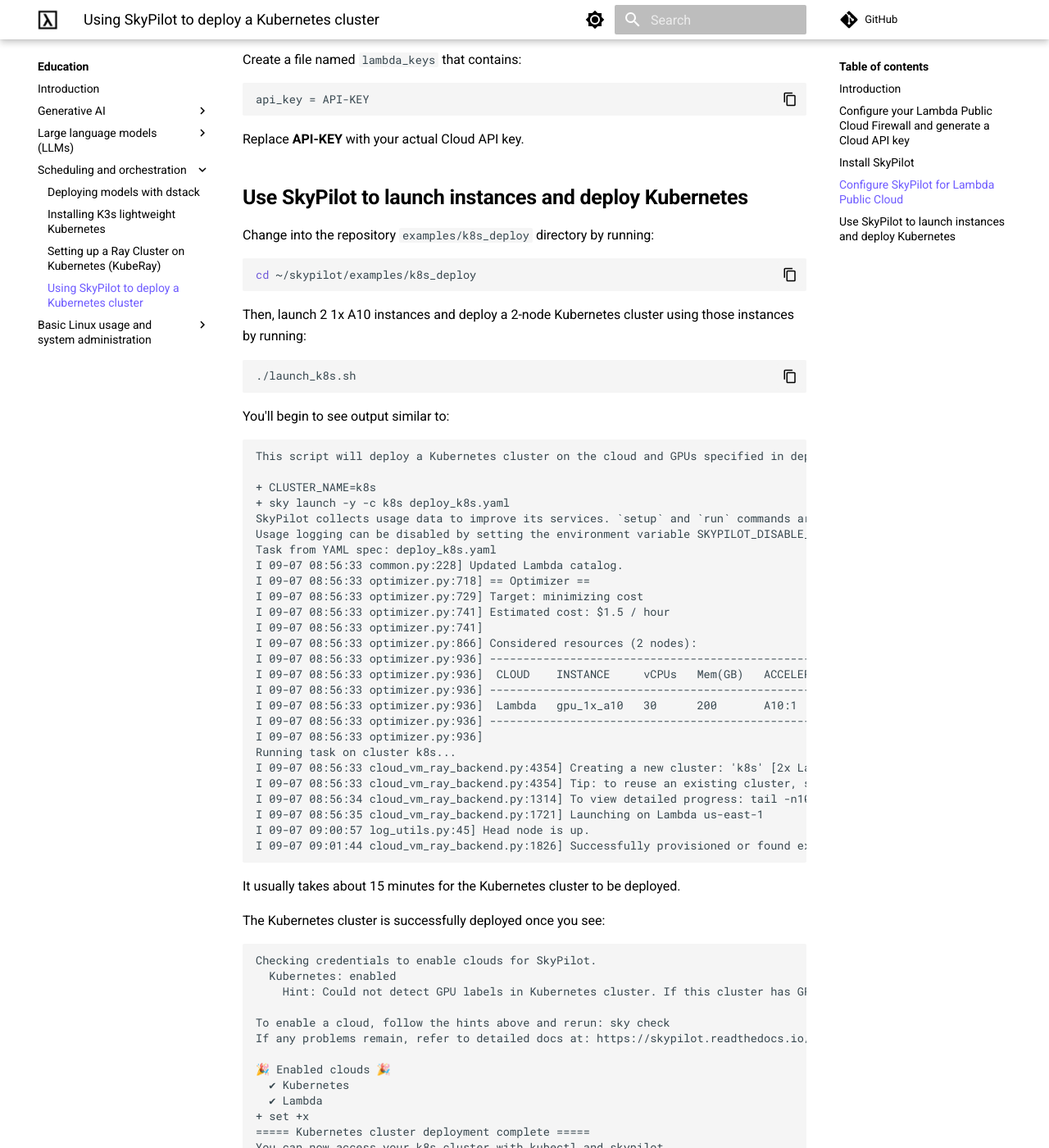
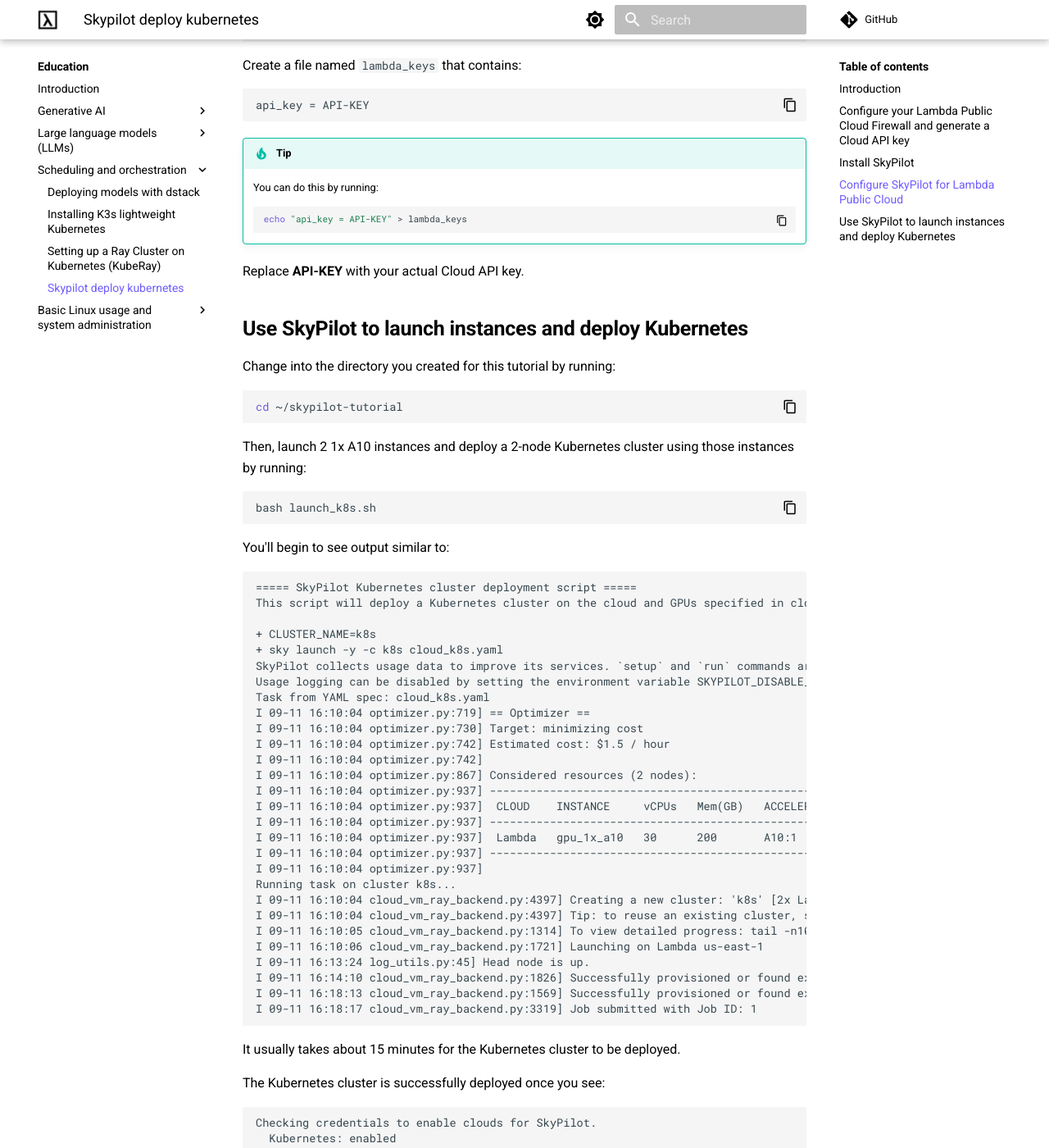
Before and after one commit to cbrownstein-lambda/lambda-docs-mkdocs, an MkDocs documentation site: the page built from docs/education/scheduling-and-orchestration/skypilot-deploy-kubernetes.md, in a window 1280 px wide and 1400 px high, scrolled down 2940 px. Shown: the whole window at 82% size. Built offline with MkDocs 1.6.1 and Material for MkDocs 9.7.7, drawn with Linux system fonts in a browser that asks for light colours; a script that is not in the unit is left out; comment, search, counter and statistics services are not loaded; some of the changed text lies outside the part shown.

Commit message:
Work on tutorial

````diff
--- a/docs/education/scheduling-and-orchestration/skypilot-deploy-kubernetes.md
+++ b/docs/education/scheduling-and-orchestration/skypilot-deploy-kubernetes.md
@@ -5,6 +5,11 @@
   - api
   - kubernetes
 ---
+
+!!! note
+
+    [**Apply for Cloud Credits and experiment with this tutorial—for
+    free!**](https://lambdalabs.com/skypilot-tutorial-cloud-credits)
 
 # Using SkyPilot to deploy a Kubernetes cluster
 
@@ -32,8 +37,8 @@
 
 !!! note
 
-    [You're billed for all of the time the instances are
-    running.](https://docs.lambdalabs.com/on-demand-cloud/billing#how-are-on-demand-instances-billed)
+    [**You're billed for all of the time the instances are
+    running.**](https://docs.lambdalabs.com/on-demand-cloud/billing#how-are-on-demand-instances-billed)
 
 All of the instructions in this tutorial should be followed on your computer.
 
@@ -73,46 +77,41 @@
 
 ## Install SkyPilot
 
+Create a directory for this tutorial and change into the directory by running:
+
+```bash
+mkdir ~/skypilot-tutorial && cd ~/skypilot-tutorial
+```
+
 Create and activate a Python virtual environment for this tutorial by running:
 
 ```bash
-python3 -m venv ~/skypilot-tutorial && source ~/skypilot-tutorial/bin/activate
+python3 -m venv ~/skypilot-tutorial/.venv && source ~/skypilot-tutorial/.venv/bin/activate
 ```
 
-Run the following commands to:
-
-- Clone the [SkyPilot GitHub repository
-  :octicons-link-external-16:](https://github.com/skypilot-org/skypilot){target="_blank"}
-  to your home directory.
-- Change into the repository directory.
-- Check out the `lambda_k8s` branch.
-
-<!-- TODO: Remove the check-out step once skypilot-org/skypilot#3929 is merged -->
-```bash
-git clone https://github.com/skypilot-org/skypilot.git ~/skypilot && \
-cd ~/skypilot && \
-git checkout lambda_k8s
-```
-
-Install SkyPilot in your virtual environment by running:
+Then, install SkyPilot in your virtual environment by running:
 
 ```bash
-pip3 install -e ".[lambda,kubernetes]"
+pip3 install "skypilot-nightly[lambda,kubernetes]"
 ```
 
 ## Configure SkyPilot for Lambda Public Cloud
 
-Change into the SkyPilot repository `examples/k8s_deploy` directory by running:
+Download the SkyPilot example [`cloud_k8s.yaml`
+:octicons-link-external-16:](https://github.com/skypilot-org/skypilot/blob/master/examples/k8s_cloud_deploy/cloud_k8s.yaml){target="_blank"}
+and [`launch_k8s.sh`
+:octicons-link-external-16:](https://github.com/skypilot-org/skypilot/blob/master/examples/k8s_cloud_deploy/launch_k8s.sh){target="_blank"}
+files by running:
 
 ```bash
-cd ~/skypilot/examples/k8s_deploy
+curl -LO https://raw.githubusercontent.com/skypilot-org/skypilot/master/examples/k8s_cloud_deploy/cloud_k8s.yaml && \
+curl -LO https://raw.githubusercontent.com/skypilot-org/skypilot/master/examples/k8s_cloud_deploy/launch_k8s.sh
 ```
 
-Edit the `deploy_k8s.yaml` file.
+Edit the `cloud_k8s.yaml` file.
 
-At the top of the file, under `cloud: lambda`, add `accelerators: A10:1`.
-
-For `SKY_K3S_TOKEN`, replace **mytoken** with a strong passphrase.
+At the top of the file, for`SKY_K3S_TOKEN`, replace **mytoken** with a strong
+passphrase.
 
 !!! warning
 
@@ -145,6 +144,11 @@
   SKY_K3S_TOKEN: zPUlZGe4HRcy+Om04RvGmQ== # Can be any string, used to join worker nodes to the cluster
 ```
 
+!!! note
+
+    You can set `accelerators` to a different instance type, for example,
+    `A100:8` for an 8x A100 instance or `H100:8` for an 8x H100 instance.
+
 Create a directory in your home directory named `.lambda_cloud` and change into
 that directory by running:
 
@@ -158,52 +162,62 @@
 api_key = API-KEY
 ```
 
+!!! tip
+
+    You can do this by running:
+
+    ```bash
+    echo "api_key = API-KEY" > lambda_keys
+    ```
+
 Replace **API-KEY** with your actual Cloud API key.
 
 ## Use SkyPilot to launch instances and deploy Kubernetes
 
-Change into the repository `examples/k8s_deploy` directory by running:
+Change into the directory you created for this tutorial by running:
 
 ```bash
-cd ~/skypilot/examples/k8s_deploy
+cd ~/skypilot-tutorial
 ```
 
 Then, launch 2 1x A10 instances and deploy a 2-node Kubernetes cluster using
 those instances by running:
 
 ```bash
-./launch_k8s.sh
+bash launch_k8s.sh
 ```
 
 You'll begin to see output similar to:
 
 ```{.text .no-copy}
-This script will deploy a Kubernetes cluster on the cloud and GPUs specified in deploy_k8s.yaml.
+===== SkyPilot Kubernetes cluster deployment script =====
+This script will deploy a Kubernetes cluster on the cloud and GPUs specified in cloud_k8s.yaml.
 
 + CLUSTER_NAME=k8s
-+ sky launch -y -c k8s deploy_k8s.yaml
++ sky launch -y -c k8s cloud_k8s.yaml
 SkyPilot collects usage data to improve its services. `setup` and `run` commands are not collected to ensure privacy.
 Usage logging can be disabled by setting the environment variable SKYPILOT_DISABLE_USAGE_COLLECTION=1.
-Task from YAML spec: deploy_k8s.yaml
-I 09-07 08:56:33 common.py:228] Updated Lambda catalog.
-I 09-07 08:56:33 optimizer.py:718] == Optimizer ==
-I 09-07 08:56:33 optimizer.py:729] Target: minimizing cost
-I 09-07 08:56:33 optimizer.py:741] Estimated cost: $1.5 / hour
-I 09-07 08:56:33 optimizer.py:741]
-I 09-07 08:56:33 optimizer.py:866] Considered resources (2 nodes):
-I 09-07 08:56:33 optimizer.py:936] ------------------------------------------------------------------------------------------
-I 09-07 08:56:33 optimizer.py:936]  CLOUD    INSTANCE     vCPUs   Mem(GB)   ACCELERATORS   REGION/ZONE   COST ($)   CHOSEN
-I 09-07 08:56:33 optimizer.py:936] ------------------------------------------------------------------------------------------
-I 09-07 08:56:33 optimizer.py:936]  Lambda   gpu_1x_a10   30      200       A10:1          us-east-1     1.50          ✔
-I 09-07 08:56:33 optimizer.py:936] ------------------------------------------------------------------------------------------
-I 09-07 08:56:33 optimizer.py:936]
+Task from YAML spec: cloud_k8s.yaml
+I 09-11 16:10:04 optimizer.py:719] == Optimizer ==
+I 09-11 16:10:04 optimizer.py:730] Target: minimizing cost
+I 09-11 16:10:04 optimizer.py:742] Estimated cost: $1.5 / hour
+I 09-11 16:10:04 optimizer.py:742]
+I 09-11 16:10:04 optimizer.py:867] Considered resources (2 nodes):
+I 09-11 16:10:04 optimizer.py:937] ------------------------------------------------------------------------------------------
+I 09-11 16:10:04 optimizer.py:937]  CLOUD    INSTANCE     vCPUs   Mem(GB)   ACCELERATORS   REGION/ZONE   COST ($)   CHOSEN
+I 09-11 16:10:04 optimizer.py:937] ------------------------------------------------------------------------------------------
+I 09-11 16:10:04 optimizer.py:937]  Lambda   gpu_1x_a10   30      200       A10:1          us-east-1     1.50          ✔
+I 09-11 16:10:04 optimizer.py:937] ------------------------------------------------------------------------------------------
+I 09-11 16:10:04 optimizer.py:937]
 Running task on cluster k8s...
-I 09-07 08:56:33 cloud_vm_ray_backend.py:4354] Creating a new cluster: 'k8s' [2x Lambda(gpu_1x_a10, {'A10': 1})].
-I 09-07 08:56:33 cloud_vm_ray_backend.py:4354] Tip: to reuse an existing cluster, specify --cluster (-c). Run `sky status` to see existing clusters.
-I 09-07 08:56:34 cloud_vm_ray_backend.py:1314] To view detailed progress: tail -n100 -f /home/c/sky_logs/sky-2024-09-07-08-56-32-005984/provision.log
-I 09-07 08:56:35 cloud_vm_ray_backend.py:1721] Launching on Lambda us-east-1
-I 09-07 09:00:57 log_utils.py:45] Head node is up.
-I 09-07 09:01:44 cloud_vm_ray_backend.py:1826] Successfully provisioned or found existing head instance. Waiting for workers.
+I 09-11 16:10:04 cloud_vm_ray_backend.py:4397] Creating a new cluster: 'k8s' [2x Lambda(gpu_1x_a10, {'A10': 1})].
+I 09-11 16:10:04 cloud_vm_ray_backend.py:4397] Tip: to reuse an existing cluster, specify --cluster (-c). Run `sky status` to see existing clusters.
+I 09-11 16:10:05 cloud_vm_ray_backend.py:1314] To view detailed progress: tail -n100 -f /home/lambda/sky_logs/sky-2024-09-11-16-10-03-504822/provision.log
+I 09-11 16:10:06 cloud_vm_ray_backend.py:1721] Launching on Lambda us-east-1
+I 09-11 16:13:24 log_utils.py:45] Head node is up.
+I 09-11 16:14:10 cloud_vm_ray_backend.py:1826] Successfully provisioned or found existing head instance. Waiting for workers.
+I 09-11 16:18:13 cloud_vm_ray_backend.py:1569] Successfully provisioned or found existing VMs.
+I 09-11 16:18:17 cloud_vm_ray_backend.py:3319] Job submitted with Job ID: 1
 ```
 
 It usually takes about 15 minutes for the Kubernetes cluster to be deployed.
````
Also changed, not shown: other parts of docs/education/scheduling-and-orchestration/skypilot-deploy-kubernetes.md (+1 -2 lines).
